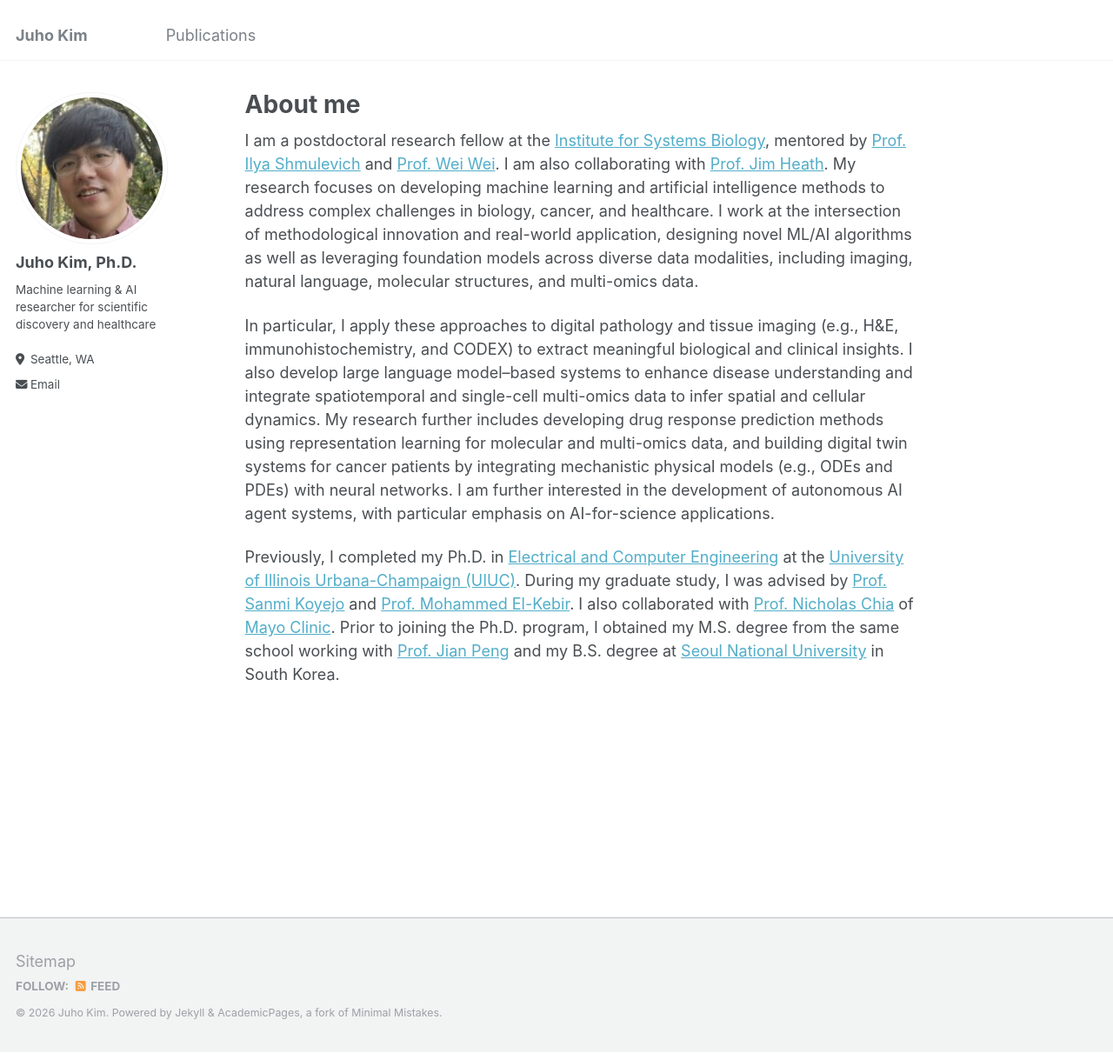
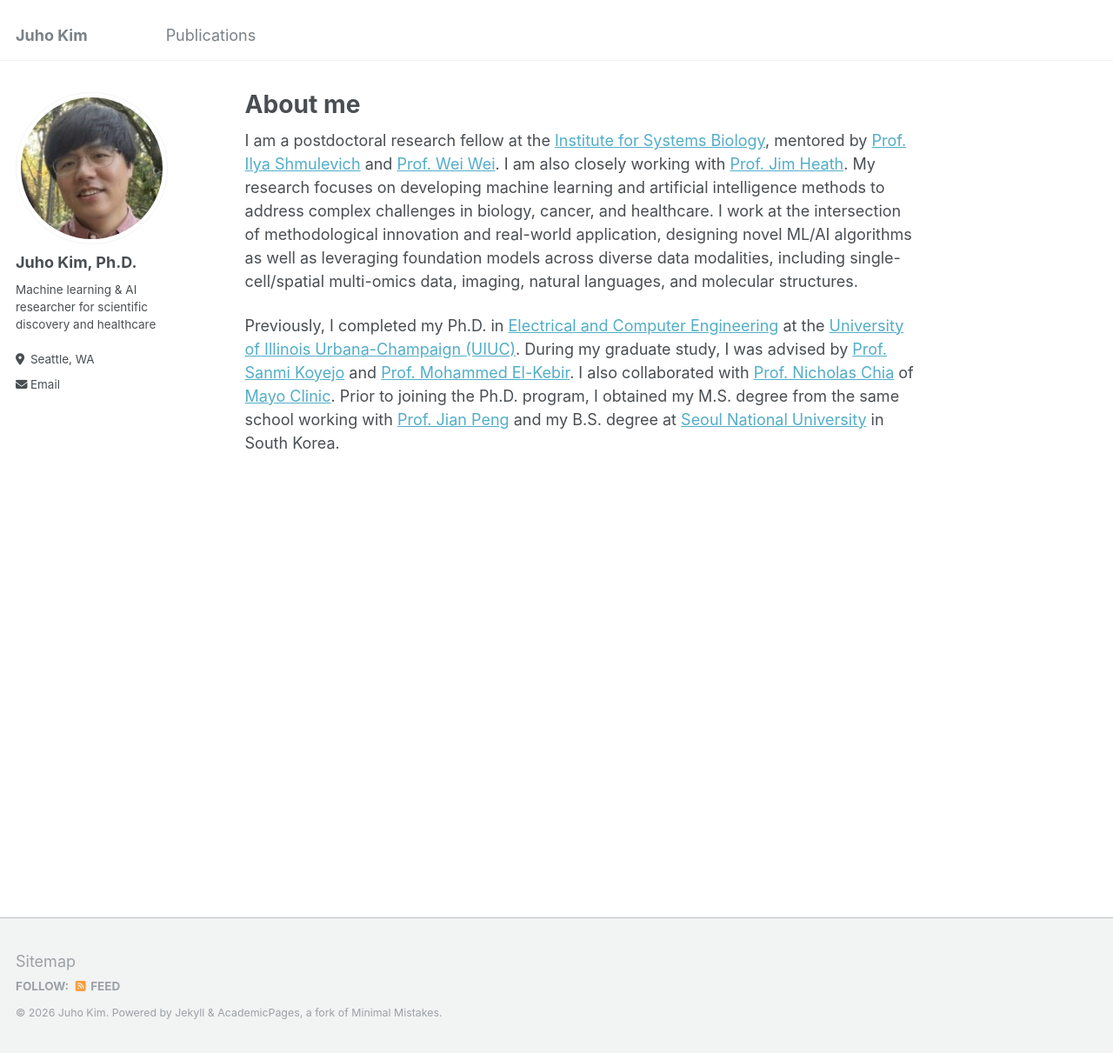
Before and after one commit to juhokim/juhokim.github.io, a Jekyll site: the page built from _pages/about.md, in a window 1280 px wide and 1211 px high. Shown: the whole window at 87% size. Built offline with Jekyll 4.4.1, drawn with Linux system fonts in a browser that asks for light colours.

Commit message:
Update about.md

```diff
--- a/_pages/about.md
+++ b/_pages/about.md
@@ -7,8 +7,6 @@ redirect_from:
   - /about.html
 ---
 
-I am a postdoctoral research fellow at the [Institute for Systems Biology](https://isbscience.org/), mentored by [Prof. Ilya Shmulevich](https://shmulevich.isbscience.org/) and [Prof. Wei Wei](https://www.wei-lab.net/). I am also collaborating with [Prof. Jim Heath](https://heath.isbscience.org/). My research focuses on developing machine learning and artificial intelligence methods to address complex challenges in biology, cancer, and healthcare. I work at the intersection of methodological innovation and real-world application, designing novel ML/AI algorithms as well as leveraging foundation models across diverse data modalities, including imaging, natural language, molecular structures, and multi-omics data.
-
-In particular, I apply these approaches to digital pathology and tissue imaging (e.g., H&E, immunohistochemistry, and CODEX) to extract meaningful biological and clinical insights. I also develop large language model–based systems to enhance disease understanding and integrate spatiotemporal and single-cell multi-omics data to infer spatial and cellular dynamics. My research further includes developing drug response prediction methods using representation learning for molecular and multi-omics data, and building digital twin systems for cancer patients by integrating mechanistic physical models (e.g., ODEs and PDEs) with neural networks. I am further interested in the development of autonomous AI agent systems, with particular emphasis on AI-for-science applications.
+I am a postdoctoral research fellow at the [Institute for Systems Biology](https://isbscience.org/), mentored by [Prof. Ilya Shmulevich](https://shmulevich.isbscience.org/) and [Prof. Wei Wei](https://www.wei-lab.net/). I am also closely working with [Prof. Jim Heath](https://heath.isbscience.org/). My research focuses on developing machine learning and artificial intelligence methods to address complex challenges in biology, cancer, and healthcare. I work at the intersection of methodological innovation and real-world application, designing novel ML/AI algorithms as well as leveraging foundation models across diverse data modalities, including single-cell/spatial multi-omics data, imaging, natural languages, and molecular structures.
 
 Previously, I completed my Ph.D. in [Electrical and Computer Engineering](https://ece.illinois.edu/) at the [University of Illinois Urbana-Champaign (UIUC)](https://illinois.edu/). During my graduate study, I was advised by [Prof. Sanmi Koyejo](https://cs.stanford.edu/~sanmi/) and [Prof. Mohammed El-Kebir](https://www.el-kebir.net/). I also collaborated with [Prof. Nicholas Chia](https://www.mayo.edu/research/faculty/chia-nicholas-ph-d/bio-20087464) of [Mayo Clinic](https://www.mayo.edu). Prior to joining the Ph.D. program, I obtained my M.S. degree from the same school working with [Prof. Jian Peng](https://jianpeng.web.engr.illinois.edu/) and my B.S. degree at [Seoul National University](https://en.snu.ac.kr/) in South Korea.
```
